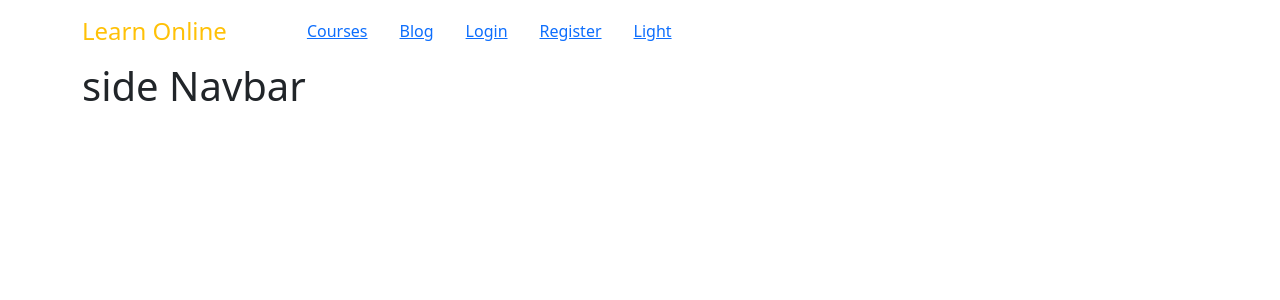
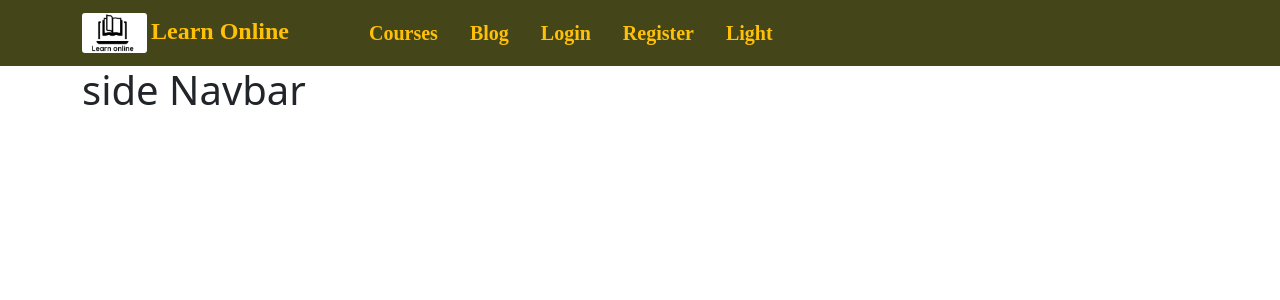
Before and after one commit to JulianaTonu/Learn-Online, a React (Create React App) app: page / in a window 1280 px wide. Shown: the top 300 px of the page. Built offline with nearby package versions, Linux system fonts and the light colour scheme.

Commit message:
added navbar logo

```diff
--- a/src/components/Header/Header.css
+++ b/src/components/Header/Header.css
@@ -0,0 +1,26 @@
+.navbar{
+    background-color: rgb(69, 69, 26);
+    /* background: transparent; */
+
+
+
+}
+.logo{
+    width: 65px;
+    height: 40px;
+    border-radius: 3px;
+    margin-right: 4px;
+}
+.title{
+
+     font-family: bold;
+     font-weight: bold;
+     font-size: 25px;
+}
+.nav{
+
+    text-decoration: none;
+    font-family: serif;
+    font-weight: bold;
+    font-size: 20px;
+}
--- a/src/components/Header/Header.js
+++ b/src/components/Header/Header.js
@@ -5,7 +5,7 @@ import Container from 'react-bootstrap/Container';
 import Nav from 'react-bootstrap/Nav';
 import Navbar from 'react-bootstrap/Navbar';
 import './Header.css'
-
+import logo from  '../../images/logo.jpg'
 
 
 const Header = () => {
@@ -15,16 +15,16 @@ const Header = () => {
 
             <Navbar className='navbar  ' expand="lg">
       <Container>
-        <Navbar.Brand className='title text-warning fs-4' href="#home">Learn Online</Navbar.Brand>
+        <Navbar.Brand className='title text-warning fs-4' href="#home"><img className='logo' src={logo} alt=""/>Learn Online</Navbar.Brand>
         <Navbar.Toggle aria-controls="basic-navbar-nav" />
         <Navbar.Collapse id="basic-navbar-nav">
           <Nav className="">
-            <NavLink className="px-3 ms-5 nav" to="/">Courses</NavLink>
+            <NavLink className="px-3 ms-5 nav text-warning" to="/">Courses</NavLink>
 
-            <NavLink className="px-3  nav" to="/blog">Blog</NavLink>
-            <NavLink className="px-3  nav" to="/login">Login</NavLink>
-            <NavLink className="px-3  nav" to="/register">Register</NavLink>
-            <NavLink className="px-3  nav" >Light</NavLink>
+            <NavLink className="px-3  nav text-warning" to="/blog">Blog</NavLink>
+            <NavLink className="px-3  nav text-warning" to="/login">Login</NavLink>
+            <NavLink className="px-3  nav text-warning"  to="/register">Register</NavLink>
+            <NavLink className="px-3  nav text-warning" >Light</NavLink>
 
 
           </Nav>
```
Also changed, not shown: src/images/logo.jpg, src/images/logoo.JPG (added).
